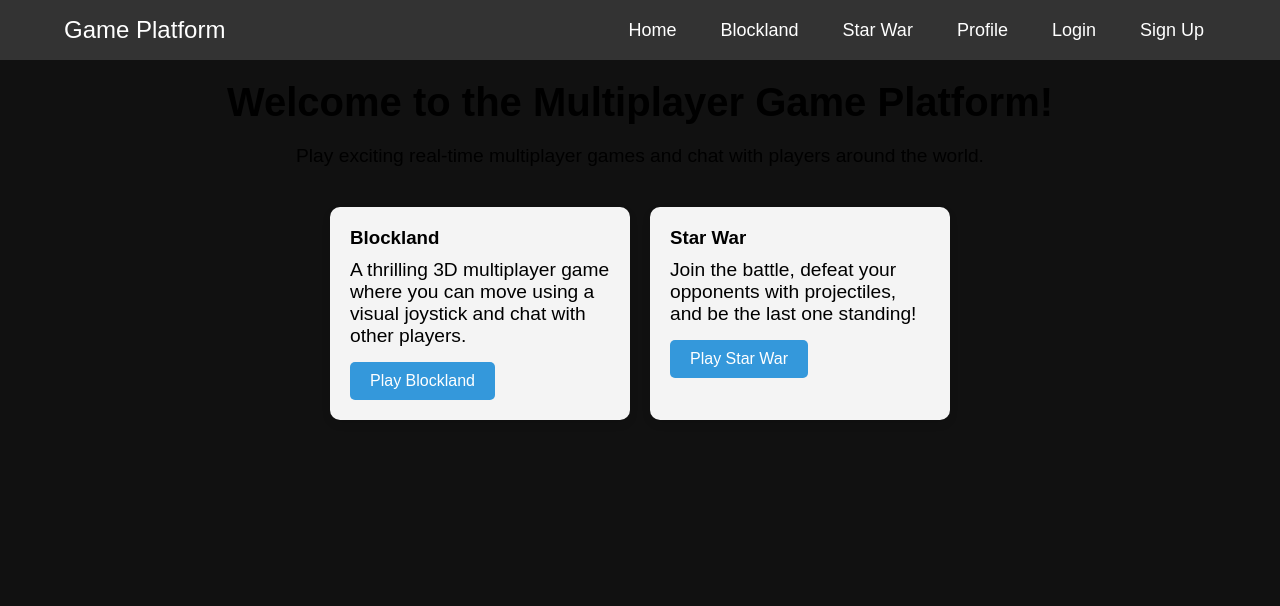
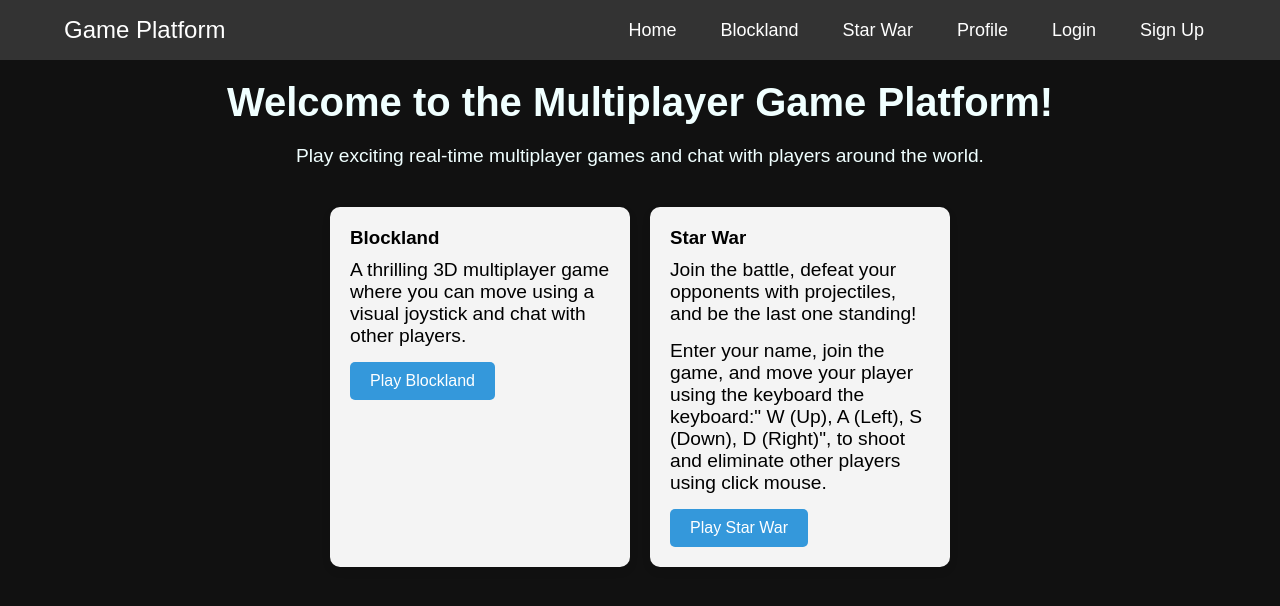
Before and after one commit to ingemedical16/Multiplayer-Game-Platform, a website: page public/index.html in a window 1280 px wide. Drawn offline with Linux system fonts and the light colour scheme.

Commit message:
Update index.html

```diff
--- a/public/index.html
+++ b/public/index.html
@@ -38,8 +38,8 @@
 
   <!-- Main Content for Home Page -->
   <section class="home-container">
-    <h1>Welcome to the Multiplayer Game Platform!</h1>
-    <p>Play exciting real-time multiplayer games and chat with players around the world.</p>
+    <h1 style="color: azure;">Welcome to the Multiplayer Game Platform!</h1>
+    <p style="color: azure;">Play exciting real-time multiplayer games and chat with players around the world.</p>
 
     <div class="games-section">
       <div class="game-card">
@@ -51,6 +51,7 @@
       <div class="game-card">
         <h3>Star War</h3>
         <p>Join the battle, defeat your opponents with projectiles, and be the last one standing!</p>
+        <p>Enter your name, join the game, and move your player using the keyboard the keyboard:" W (Up), A (Left), S (Down), D (Right)", to shoot and eliminate other players using click mouse.</p>
         <a href="/starwar" class="play-btn">Play Star War</a>
       </div>
     </div>
```
